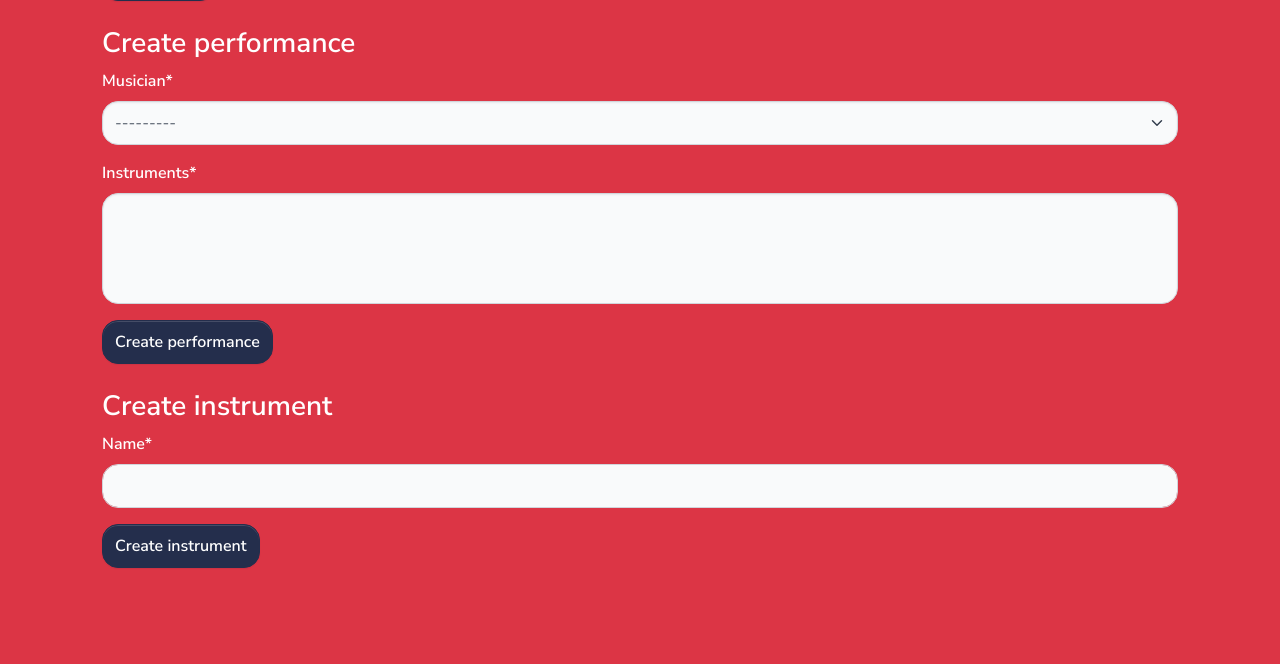
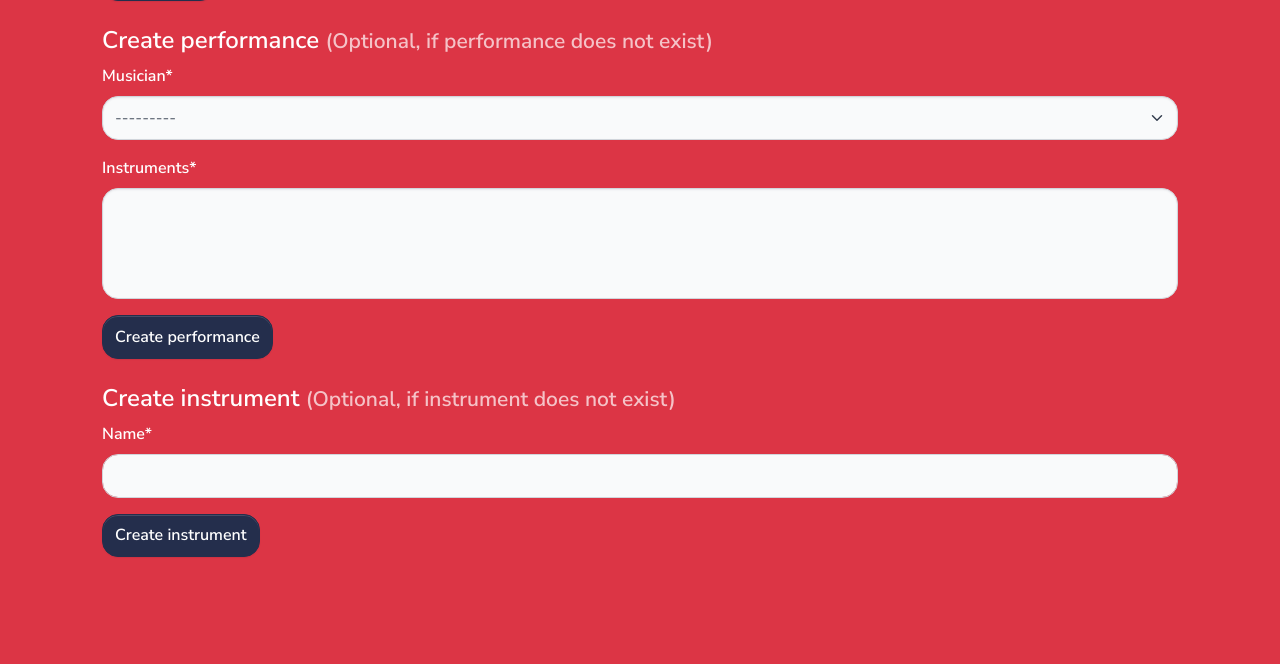
Before and after one commit to vlodek69/music-school, a Django app: page /songs/create/ in a window 1280 px wide. Shown: the part 514-1178 px from the top of the page. Run offline with Django 4.2, Linux system fonts and the light colour scheme; the visitor is signed in with stand-in values (Sample User, id 1); data comes from the database, SQL or seed files in the repository; data that the repository does not hold is empty; some libraries are stand-ins or nearby versions.

Commit message:
Update headlings in album_form.html & song_form.html

```diff
--- a/templates/catalog/song_form.html
+++ b/templates/catalog/song_form.html
@@ -12,7 +12,10 @@
 
   <br>
 
-  <h3>Create performance</h3>
+  <h4>
+    Create performance
+    <small class="text-muted">(Optional, if performance does not exist)</small>
+  </h4>
   <form action="" method="post">
     {% csrf_token %}
     {{ performance_creation_form|crispy }}
@@ -22,7 +25,10 @@
 
   <br>
 
-  <h3>Create instrument</h3>
+  <h4>
+    Create instrument
+    <small class="text-muted">(Optional, if instrument does not exist)</small>
+  </h4>
   <form action="" method="post">
     {% csrf_token %}
     {{ instrument_creation_form|crispy }}
```
Also changed, not shown: templates/catalog/album_form.html (+6 -1 lines).
